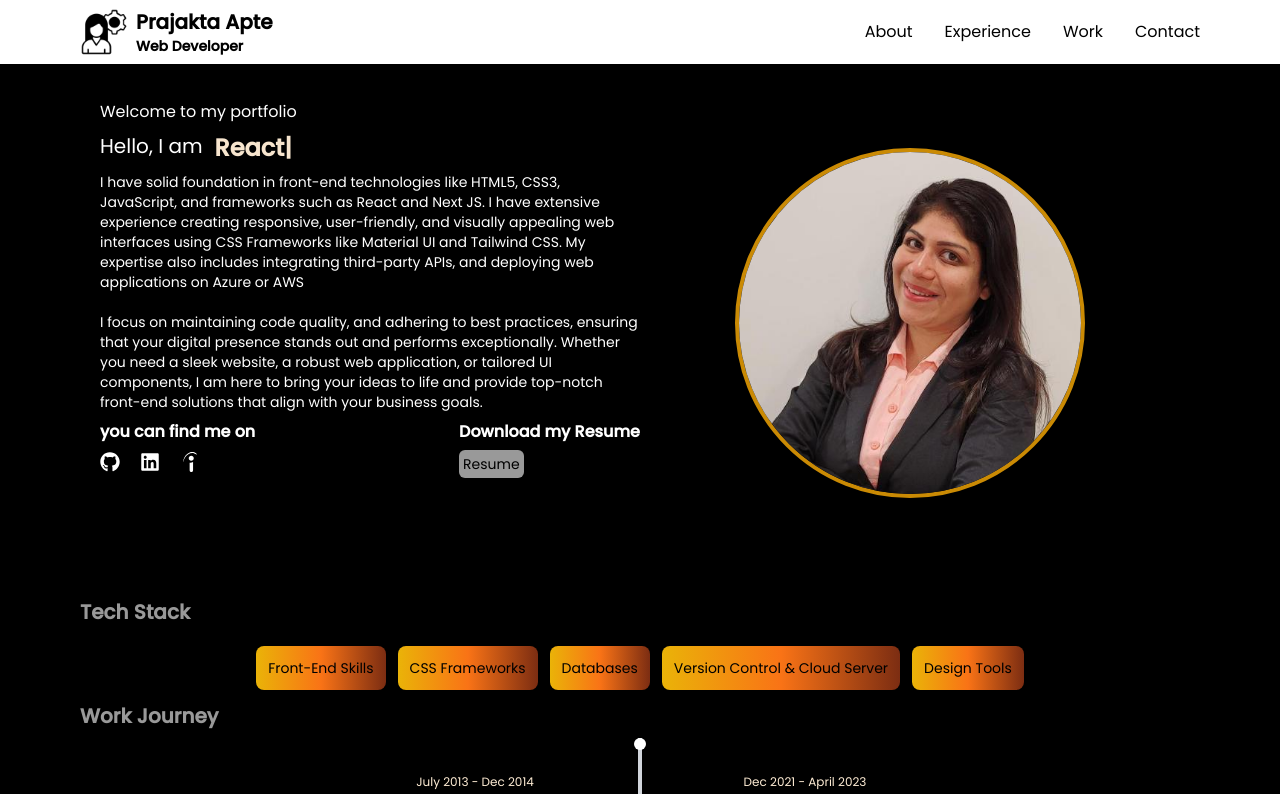
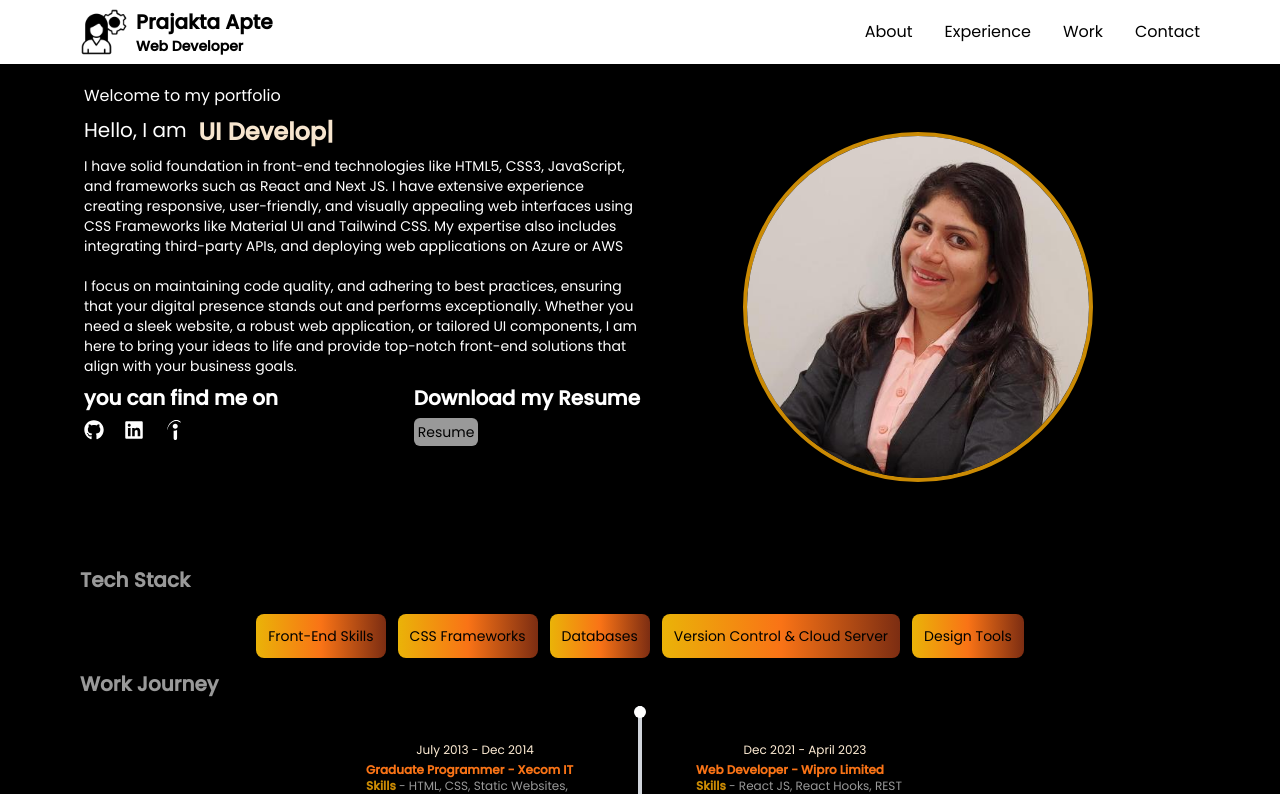
Before and after one commit to itsprajaktaapte/Portfolio, a React (Vite) app: page / in a window 1280 px wide. Shown: the top 794 px of the page. Built offline with nearby package versions, Linux system fonts and the light colour scheme.

Commit message:
Second Commit
Second Commit

```diff
--- a/src/Components/About.jsx
+++ b/src/Components/About.jsx
@@ -20,8 +20,8 @@ function About() {
         className="max-w-screen-2xl container mx-auto px-4 md:px-20 my-20"
         // style={{ backgroundImage: `url(${GoldenBg})` }}
       >
-        <div className="flex flex-col p-5 md:flex-row justify-between space-y-6 md:space-y-0">
-          <div className="md:w-1/2 mt-4  space-y-2 order-2 md:order-1 xl:mt-0">
+        <div className="flex flex-col p-1 lg:flex-row justify-between space-y-6 lg:space-y-0">
+          <div className="md:w-full md:order-2 lg:w-full lg:order-1 mt-4  space-y-2 order-2  xl:mt-0">
             <div className="flex flex-row">
               <span className=" animate__animated animate__bounceIn  text-white">
                 Welcome to my portfolio{" "}
@@ -34,8 +34,8 @@ function About() {
               </h1>
               {/* <span className='text-green-900 font-bold mt-2'> Developer</span> */}
               <ReactTyped
-                className=" md:text-xl lg:text-2xl text-orange-100 font-bold animate-pulse"
-                strings={["Front-End Developer", "Web Developer", "React Developer"]}
+                className=" md:text-lg lg:text-2xl text-orange-100 font-bold animate-pulse"
+                strings={["Front-End Coder", "React Developer","UI Developer"]}
                 typeSpeed={40}
                 backSpeed={60}
                 loop={true}
@@ -49,7 +49,7 @@ function About() {
             {/* social media icons  */}
             <div className=" flex justify-between">
               <div className="space-y-2">
-                <h1 className="font-bold  text-white">you can find me on</h1>
+                <h1 className="font-bold  text-white text-sm md:text-lg lg:text-xl">you can find me on</h1>
                 <ul className="flex space-x-5">
                 <li>
                   <a href="https://github.com/itsprajaktaapte" target="_blank" rel="">
@@ -72,7 +72,7 @@ function About() {
 
               <div className="space-y-2 ">
 
-                <h1 className="font-bold text-white ">Download my Resume </h1>
+                <h1 className="font-bold text-white text-sm md:text-lg lg:text-xl ">Download my Resume </h1>
                 <button>  <a
                   href={Resume}
                   download="Prajakta_CV.pdf"
@@ -84,7 +84,7 @@ function About() {
             </div>
           </div>
 
-          <div className="md:w-1/2  order-1 md:order-2  ">
+          <div className="md:w-full md:order-1 lg:w-full lg:order2 order-1  ">
             <img
               src={profile}
               className=" lg:w-[350px] lg:mt-12 xl:mt-15 md:w-[450px] md:mx-auto mx-auto border-yellow-600 border-4 border-white rounded-full w-[250px] "
--- a/src/Components/Work.jsx
+++ b/src/Components/Work.jsx
@@ -169,7 +169,7 @@ function Work() {
                 <Swiper
                   spaceBetween={30}
                   slidesPreView={1}
-                  className="xl:p-7 xl:h-[435px] lg:h-[670px] md:h-[480px]"
+                  className="h-[290px] xl:p-7 xl:h-[435px] lg:h-[670px] md:h-[490px]"
                   onSlideChange={handleSlideChange}
                 >
                   {projects.map((project, index) => {
```
